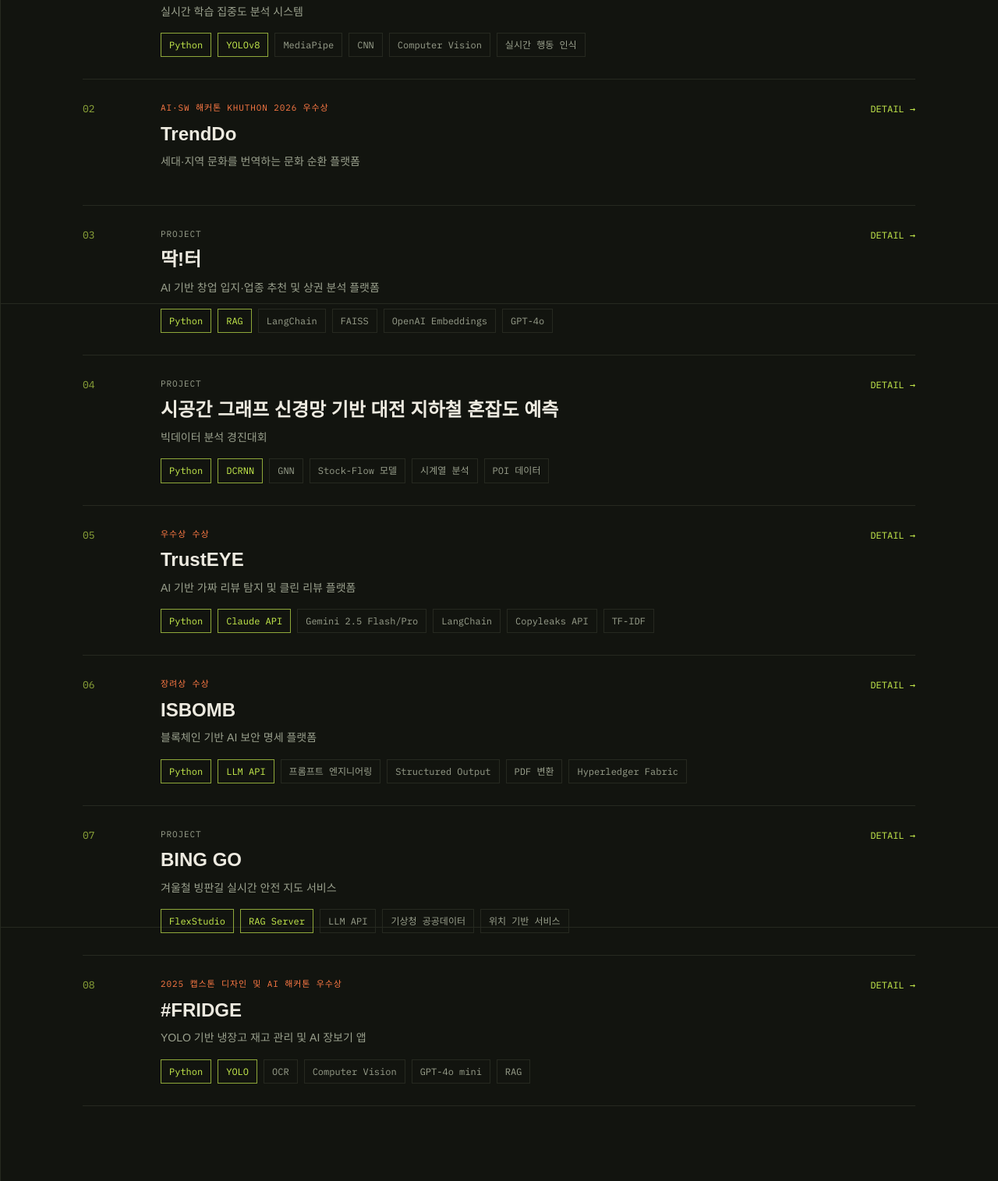
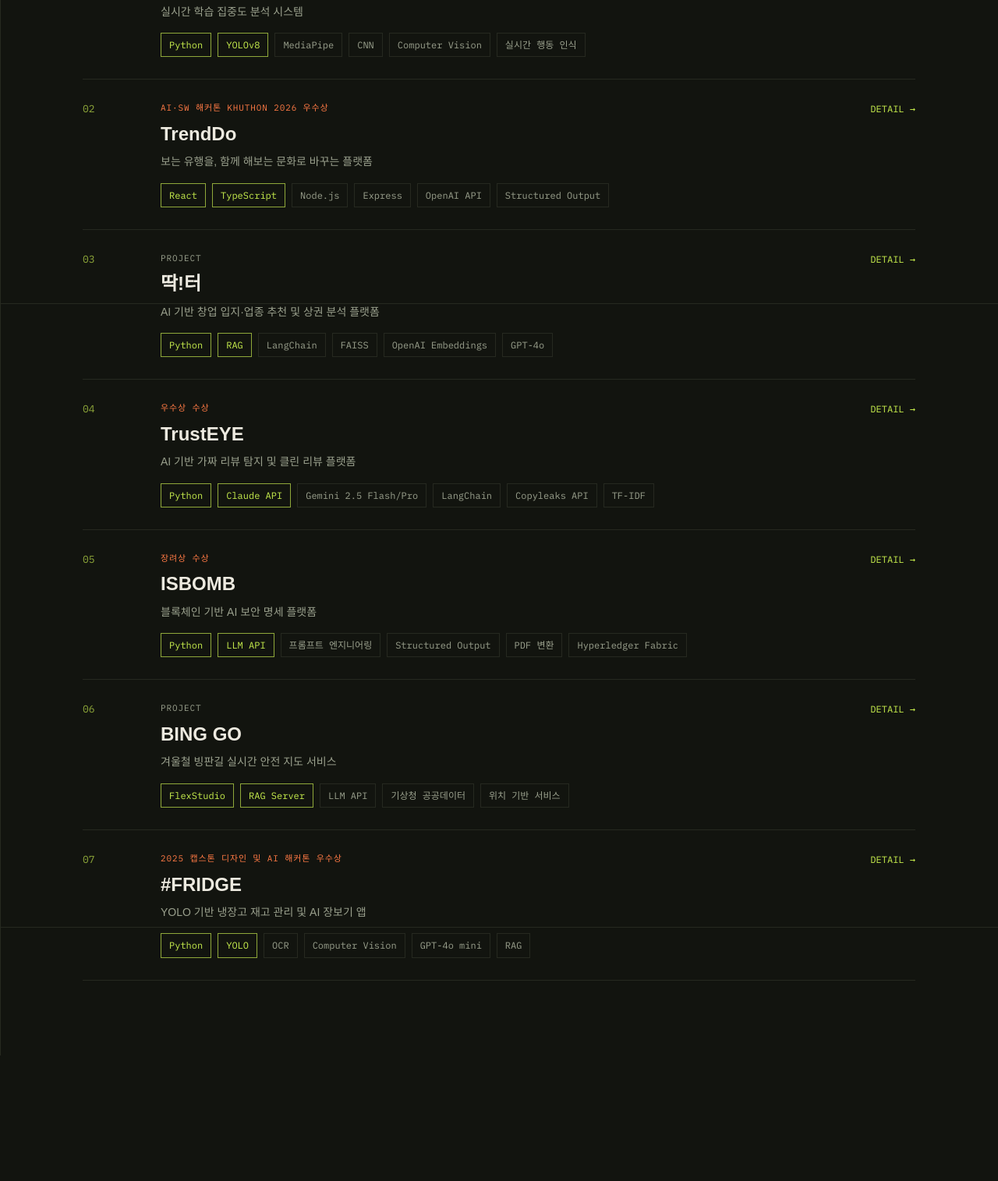
Before and after one commit to sheunn/portfolio, a Flask app: page /projects in a window 1280 px wide. Shown: the part 411-1926 px from the top of the page at 78% size. After the commit the page ends 1765 px from the top, so only its background shows below. Run offline with Flask 3, Linux system fonts and the light colour scheme; some web fonts are replaced.

Commit message:
Update TrendDo and project galleries

```diff
--- a/app.py
+++ b/app.py
@@ -30,6 +30,26 @@ def find_experience_image_folder(slug):
             return folder, image_dir
 
     return slug, None
+
+
+def list_static_images(folder_parts):
+    """정적 이미지 폴더를 스캔해 Jinja 템플릿에서 쓸 URL 리스트로 변환합니다."""
+    image_dir = os.path.join(app.static_folder, *folder_parts)
+
+    if not os.path.isdir(image_dir):
+        return []
+
+    allowed_extensions = {".jpg", ".jpeg", ".png"}
+    image_files = [
+        filename
+        for filename in os.listdir(image_dir)
+        if os.path.splitext(filename.lower())[1] in allowed_extensions
+    ]
+
+    return [
+        url_for("static", filename="/".join([*folder_parts, filename]))
+        for filename in sorted(image_files)
+    ]
 
 
 @app.route("/")
@@ -98,16 +118,7 @@ def experience_detail(slug):
     image_urls = []
 
     if image_dir is not None:
-        allowed_extensions = {".jpg", ".jpeg", ".png"}
-        image_files = [
-            filename
-            for filename in os.listdir(image_dir)
-            if os.path.splitext(filename.lower())[1] in allowed_extensions
-        ]
-        image_urls = [
-            url_for("static", filename=f"images/experience/{image_folder}/{filename}")
-            for filename in sorted(image_files)
-        ]
+        image_urls = list_static_images(["images", "experience", image_folder])
 
     return render_template(
         "experience_detail.html",
@@ -134,7 +145,14 @@ def project_detail(slug):
         # 배포 환경에서도 잘못된 주소임을 명확하게 알릴 수 있습니다.
         abort(404)
 
-    return render_template("project_detail.html", slug=slug, project=project)
+    image_urls = list_static_images(["images", "projects", slug])
+
+    return render_template(
+        "project_detail.html",
+        slug=slug,
+        project=project,
+        image_urls=image_urls,
+    )
 
 
 if __name__ == "__main__":
--- a/data.py
+++ b/data.py
@@ -164,13 +164,19 @@ projects = {
     },
     "trenddo": {
         "title": "TrendDo",
-        "subtitle": "세대·지역 문화를 번역하는 문화 순환 플랫폼",
+        "subtitle": "보는 유행을, 함께 해보는 문화로 바꾸는 플랫폼",
         "award": "AI·SW 해커톤 Khuthon 2026 우수상",
-        "overview": "숏폼과 알고리즘 속에서 빠르게 소비되고 사라지는 대중문화 유행을, 세대별 언어와 지역 맥락, 전통문화 요소로 번역하고 실제 참여 가능한 행동으로 전환하는 문화 순환 플랫폼입니다.",
-        "features": [],
-        "role_title": "",
-        "role_detail": "",
-        "tech": [],
+        "overview": "숏폼과 알고리즘 속에서 빠르게 소비되고 사라지는 유행을 세대별 언어로 번역하고, 실제로 해볼 수 있는 ToDo 챌린지와 지역·전통문화 경험으로 전환하는 AI 문화 순환 플랫폼입니다. 단순히 유행을 보여주는 데 그치지 않고, 유행을 발견-이해-행동-지역 연결-재생산까지 이어지는 순환 구조로 설계했습니다.",
+        "features": [
+            "Trend Radar: YouTube·Naver·공공데이터 기반 유행 자동 수집",
+            "Generation Guide: 10대부터 5060세대까지 연령대별 맞춤 유행 설명",
+            "Trend-Do Card: 유행을 준비물·시간·비용·난이도가 포함된 ToDo 챌린지로 변환",
+            "K-Culture Map: 지역 자산·전통문화와 유행을 연결해 문화 순환을 시각화",
+            "관리자 콘솔: 트렌드 수집부터 AI 카드 생성, 안전성 검수, 지자체 제안까지 관리하는 AI 운영 파이프라인",
+        ],
+        "role_title": "서비스 기획 및 AI 문화 순환 구조 설계",
+        "role_detail": "'알고리즘은 사람을 더 오래 보게 만들지만, 문화는 더 깊게 경험되게 만들지 못한다'는 문제의식에서 출발해 서비스 전체를 기획했습니다. 유행을 발견-이해-행동-지역 연결-재생산으로 이어지는 4단계 순환 구조(Trend Radar, Generation Guide, Trend-Do Card, K-Culture Map)를 설계하고, 단순히 '유행+지역'을 조합하는 것이 아니라 실제로 수행 가능한 문화 경험으로 융합하는 방향성을 정의했습니다. AI 판단 결과를 근거와 함께 설명하는 XAI 카드, 관리자 검수를 거치는 안전성 검증 흐름 등 서비스의 신뢰성을 담보하는 설계 원칙도 함께 세웠습니다.",
+        "tech": ["React", "TypeScript", "Node.js", "Express", "OpenAI API", "Structured Output", "Zod", "SQLite"],
     },
     "ddak-teo": {
         "title": "딱!터",
@@ -185,20 +191,6 @@ projects = {
         "role_title": "RAG 기반 챗봇 구현",
         "role_detail": "리포트 PDF를 벡터 DB로 색인하는 RAG 파이프라인(PyMuPDF → OpenAI Embeddings → FAISS → LLMChain)을 구축하고, 정형(CSV/JSON)·비정형(PDF) 데이터를 통합 처리하는 하이브리드 챗봇을 설계·구현했습니다. LLM 기반 질의 라우팅으로 질문 유형별 최적 처리 경로를 자동 분류하고, LangChain으로 멀티턴 대화를 지원했습니다.",
         "tech": ["Python", "RAG", "LangChain", "FAISS", "OpenAI Embeddings", "GPT-4o", "Gemini 1.5-flash", "PyMuPDF", "Pandas", "AWS RDS"],
-    },
-    "daejeon-subway-congestion": {
-        "title": "시공간 그래프 신경망 기반 대전 지하철 혼잡도 예측",
-        "subtitle": "빅데이터 분석 경진대회",
-        "award": None,
-        "overview": "수도권 지하철 혼잡 사고가 도시 안전 문제로 확산되는 상황을 배경으로, 대전 도시철도 1호선의 혼잡도를 사전 예측하고 정책에 활용하기 위한 시공간 딥러닝 모델을 제안한 프로젝트입니다. 대전교통공사 승하차 데이터에 기상·POI·달력 정보를 결합해 약 128,000개의 시간·역별 혼잡도 포인트를 생성하고, DCRNN 기반 예측 모델을 설계·구현했습니다.",
-        "features": [
-            "Stock-Flow 모델로 플랫폼 내 실제 잔류 인원 기반 혼잡도 산출",
-            "출퇴근 이중봉형 혼잡 패턴 등 시공간 패턴 시각화 및 인사이트 도출",
-            "22개 역·192개 엣지 방향성 그래프 구조화 후 DCRNN+Attention 모델 학습",
-        ],
-        "role_title": "정책 제안 구체화",
-        "role_detail": "분석 결과를 바탕으로 3가지 정책 시뮬레이션 시나리오를 설계했습니다: 역 폐쇄 시 인접 역 혼잡 전파 분석 및 분산 안내 전략, 공휴일·날씨·계절 요인 기반 사전 배차 조정 시뮬레이션, POI/상권 변화에 따른 혼잡도 변동 예측을 통한 도시계획 정책 평가 기반 마련.",
-        "tech": ["Python", "DCRNN", "GNN", "Stock-Flow 모델", "시계열 분석", "POI 데이터", "데이터 시각화"],
     },
     "trusteye": {
         "title": "TrustEYE",
```
Also changed, not shown: templates/project_detail.html (+13 -0 lines).
